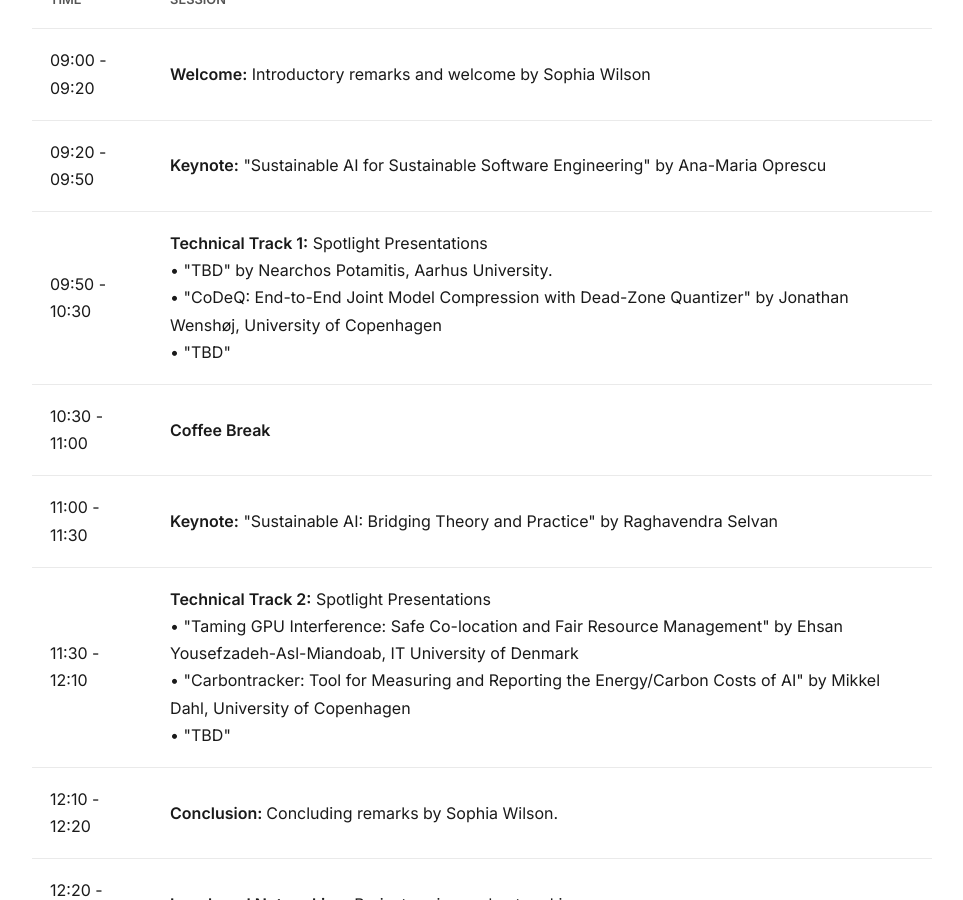
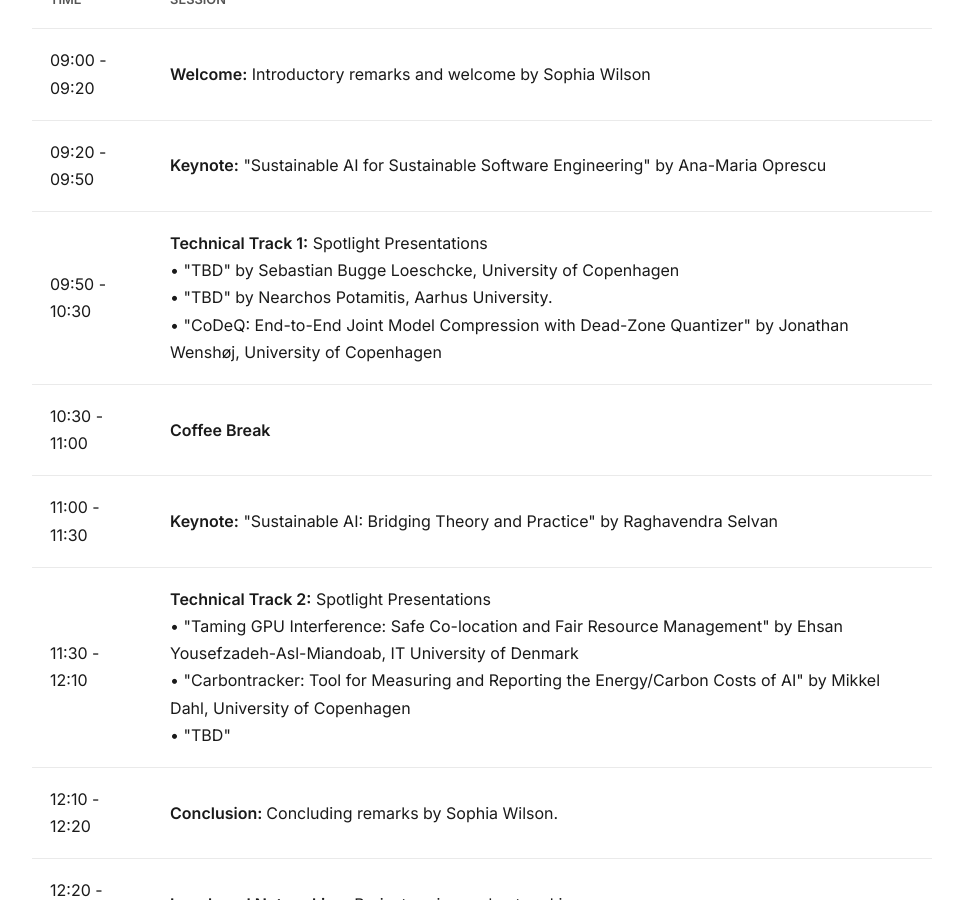
Before and after one commit to saintslab/saintslab.github.io, a Jekyll site: the page workshop2026/index.html, which Jekyll copies as it is, in a window 1280 px wide and 900 px high, scrolled down 1607 px. Shown: the whole window, without its empty margins (158-1121 px from the left). Built offline with Jekyll 4.4.1, drawn with Linux system fonts in a browser that asks for light colours.

Commit message:
Update talks

```diff
--- a/workshop2026/index.html
+++ b/workshop2026/index.html
@@ -255,9 +255,9 @@
                 <tr>
                     <td>09:50 - 10:30</td>
                     <td><strong>Technical Track 1:</strong> Spotlight Presentations <br>
+                &#x2022; "TBD" by Sebastian Bugge Loeschcke, University of Copenhagen <br>
                 &#x2022; "TBD" by Nearchos Potamitis, Aarhus University. <br>
                 &#x2022; "CoDeQ: End-to-End Joint Model Compression with Dead-Zone Quantizer" by Jonathan Wenshøj, University of Copenhagen <br>
-                &#x2022; "TBD" <br>
 
                 </td>
                 </tr>
```
